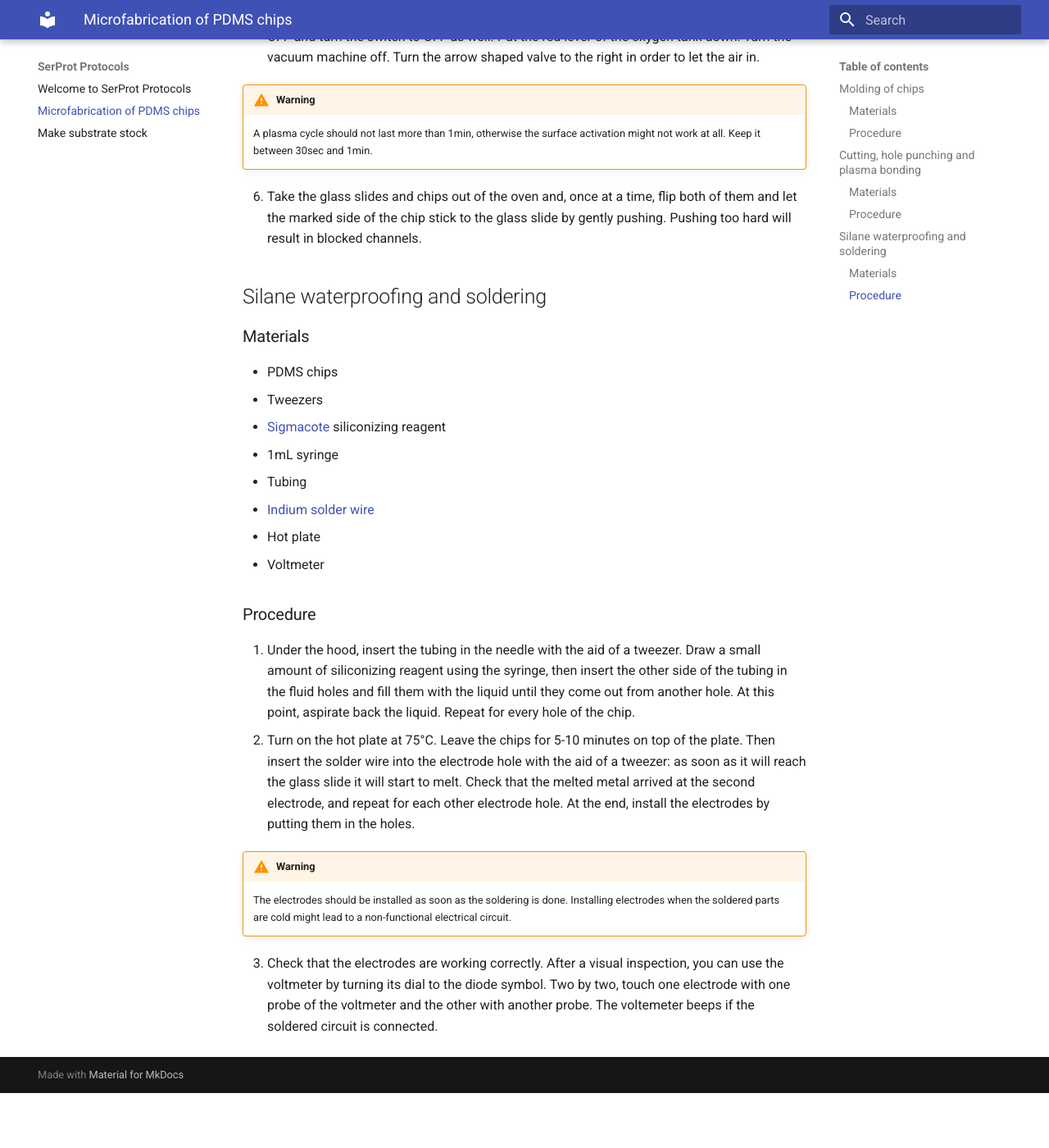
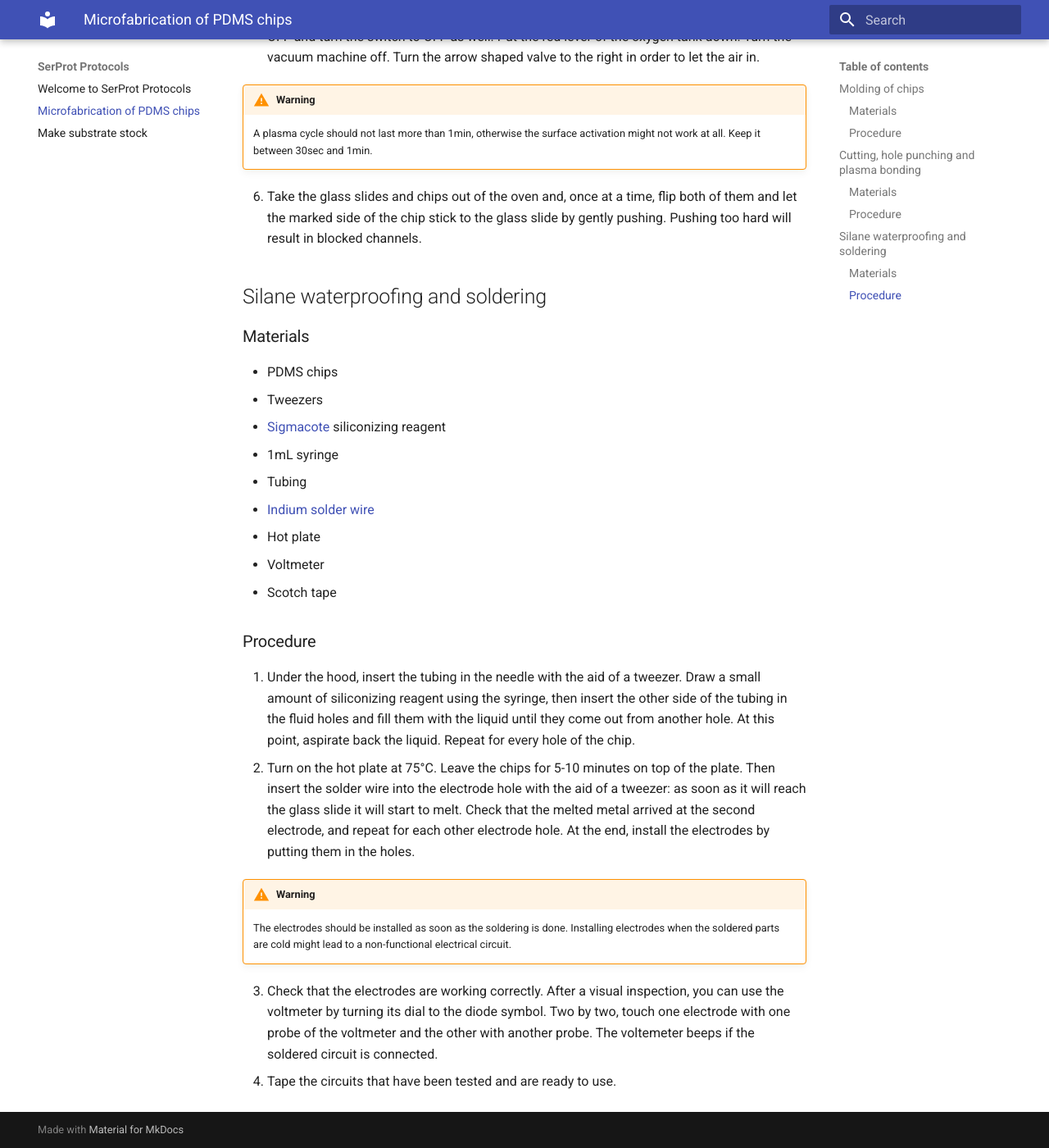
Before and after one commit to shoyip/SerProtProtocols, an MkDocs documentation site: the page built from docs/microfab.md, in a window 1280 px wide and 1400 px high, scrolled down 2494 px. Shown: the whole window at 82% size. Built offline with MkDocs 1.6.1 and Material for MkDocs 9.7.7, drawn with Linux system fonts in a browser that asks for light colours; before the commit the page ends 3827 px from its top, so only the background shows below that.

Commit message:
minor changes

```diff
--- a/docs/microfab.md
+++ b/docs/microfab.md
@@ -127,6 +127,7 @@ Time: 1h30 / 2h
 - [Indium solder wire](https://www.conro.com/solders-fluxes-and-preforms/solid-solder-wire/Indium-Solder-Wire-Indalloy-19-51In32-5Bi16-5Sn-Dia-0-020-Reel/)
 - Hot plate
 - Voltmeter
+- Scotch tape
 
 ### Procedure
 
@@ -158,3 +159,4 @@ Time: 1h30 / 2h
    electrode with one probe of the voltmeter and the other
    with another probe. The voltemeter beeps if the soldered
    circuit is connected.
+4. Tape the circuits that have been tested and are ready to use.
```
